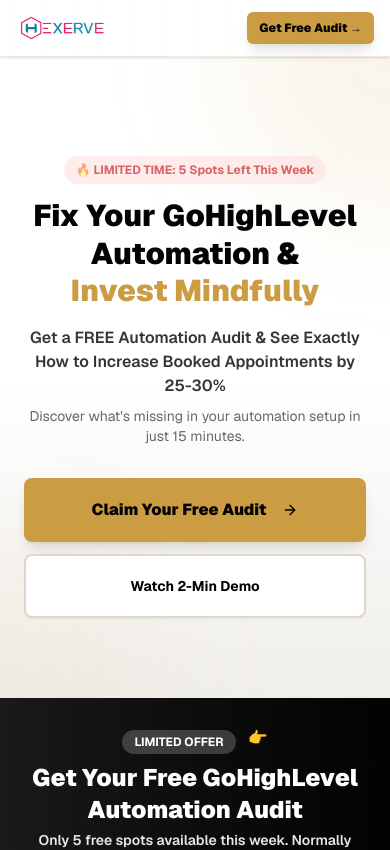
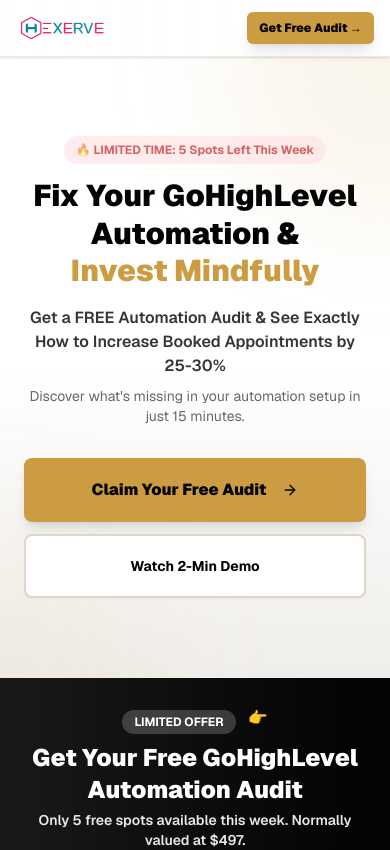
Before and after one commit to thatbulbul/landing-page, a Next.js app: page / in a window 390 px wide. Shown: the top 850 px of the page. Built offline with nearby package versions, Linux system fonts and the light colour scheme.

Commit message:
hero page updated1

```diff
--- a/components/hero.tsx
+++ b/components/hero.tsx
@@ -8,7 +8,7 @@ interface HeroProps {
 
 export default function Hero({ onCTAClick }: HeroProps) {
   return (
-    <section className="relative pt-25 pb-12 md:pt-29 md:pb-28 bg-gradient-to-b from-background via-background to-muted overflow-hidden">
+    <section className="relative pt-20 pb-12 md:pt-29 md:pb-28 bg-gradient-to-b from-background via-background to-muted overflow-hidden">
       <div className="absolute inset-0 overflow-hidden pointer-events-none">
         <div className="absolute -top-40 -right-40 w-80 h-80 bg-accent/10 rounded-full blur-3xl"></div>
         <div className="absolute -bottom-40 -left-40 w-80 h-80 bg-primary/5 rounded-full blur-3xl"></div>
```
